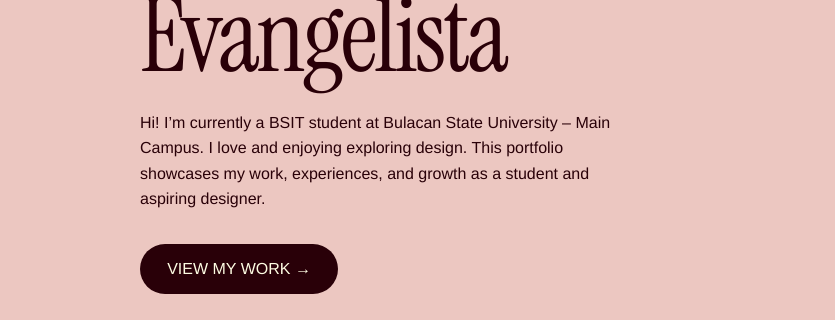
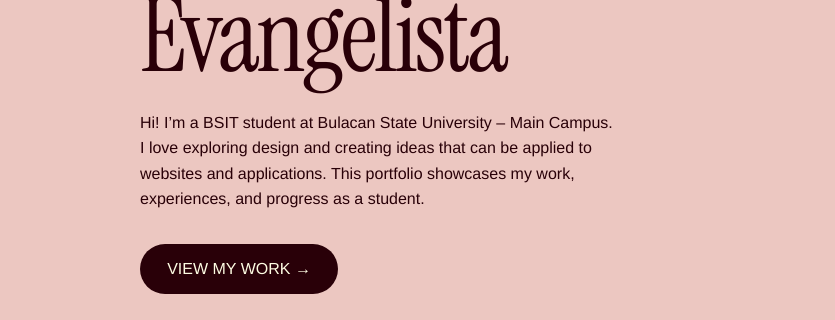
Before and after one commit to aaliyahfrancineevangelista-rgb/Portfolio, a plain HTML site: page index.html in a window 1280 px wide. Shown: the part 400-720 px from the top of the page, 0-835 px from the left. Drawn offline with Linux system fonts and the light colour scheme.

Commit message:
Revise hero description in index.html

```diff
--- a/index.html
+++ b/index.html
@@ -57,8 +57,9 @@
                 </h1>
 
                 <p class="hero-description">
-                  Hi! I’m currently a BSIT student at Bulacan State University – Main Campus. I love and enjoying exploring design.
-                  This portfolio showcases my work, experiences, and growth as a student and aspiring designer.
+                Hi! I’m a BSIT student at Bulacan State University – Main Campus.
+                 I love exploring design and creating ideas that can be applied to websites and applications.
+                 This portfolio showcases my work, experiences, and progress as a student.
                 </p>
 
                 <a href="#projects" class="button">VIEW MY WORK →</a>
```
